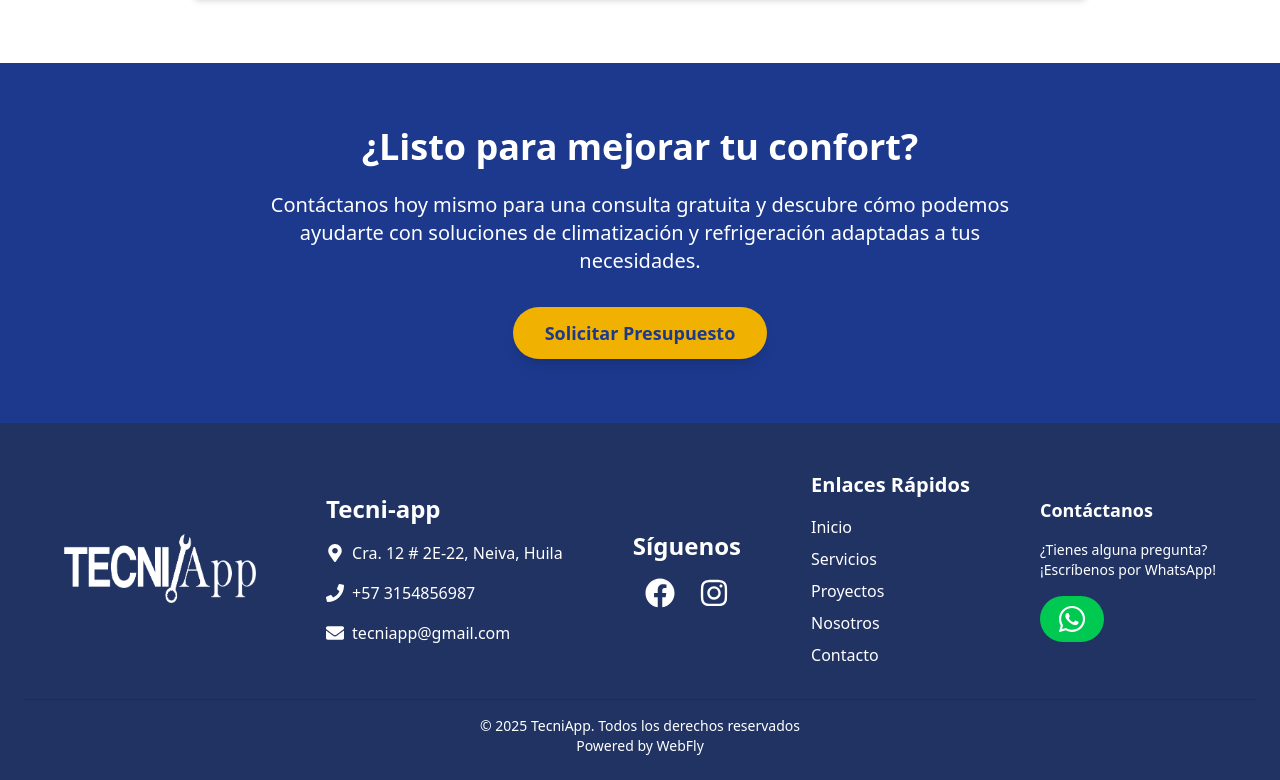
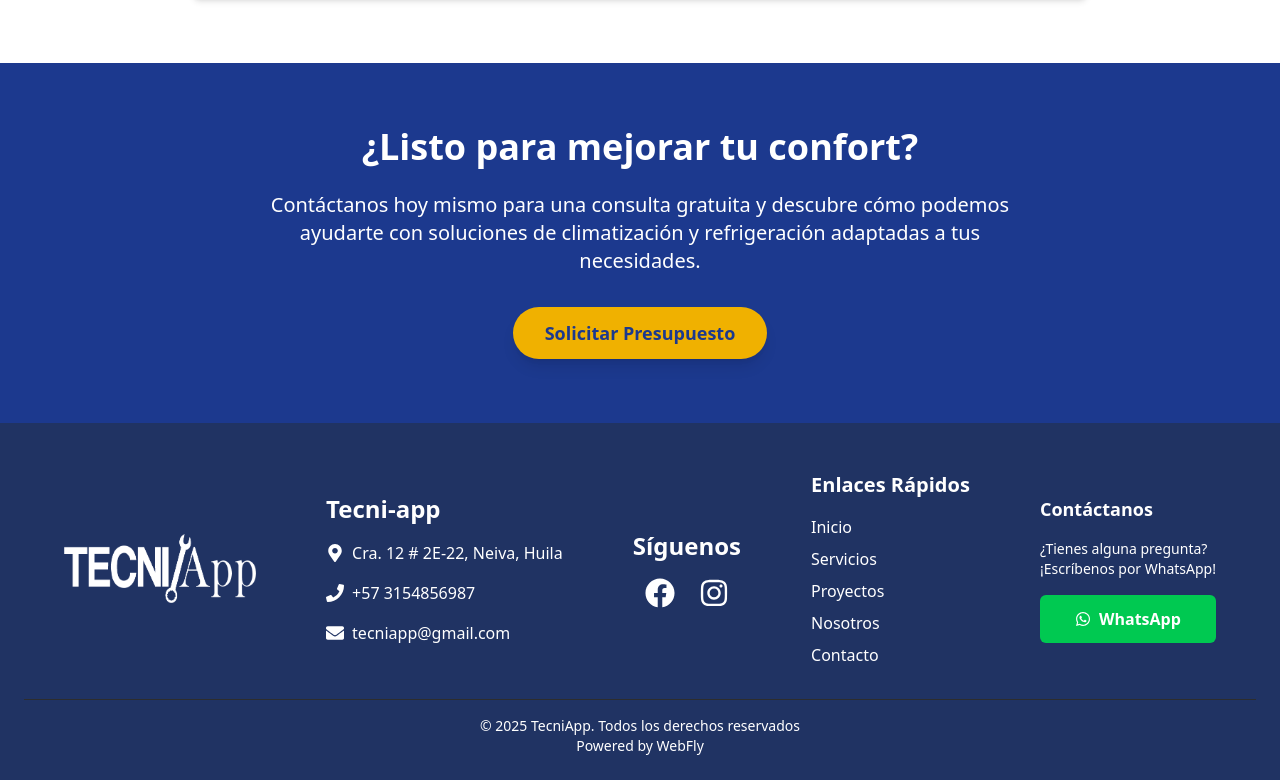
Before and after one commit to reivyng/tecni-app, a React (Vite) app in the folder tecni-app/: page / in a window 1280 px wide. Shown: the part 4674-5454 px from the top of the page. Built offline with nearby package versions, Linux system fonts and the light colour scheme.

Commit message:
cambios en el footer

```diff
--- a/tecni-app/src/components/footer.jsx
+++ b/tecni-app/src/components/footer.jsx
@@ -79,14 +79,15 @@ export const Footer = () => {
             <br />
             ¡Escríbenos por WhatsApp!
           </p>
-          <a
-            href="https://qr.me-qr.com/vcjJ3F0k"
-            target="_blank"
-            rel="noopener noreferrer"
-            className="flex items-center justify-center w-16 p-2 mx-auto transition bg-green-500 rounded-full md:mx-0 hover:bg-green-600"
-          >
-            <FaWhatsapp className="text-3xl text-white" />
-          </a>
+          <button
+                            onClick={() => {
+                                const whatsappURL = `https://wa.me/573102944906?text=${encodeURIComponent('Hola, estoy interesado en sus servicios. ¿Podrían brindarme más información?')}`;
+                                window.open(whatsappURL, '_blank');
+                            }}
+                            className="bg-green-500 text-white px-6 py-3 rounded-md font-semibold hover:bg-green-600 transition-colors text-center flex items-center justify-center"
+                        >
+                            <FaWhatsapp className="mr-2" /> WhatsApp
+                        </button>
         </div>
       </div>
 
```
